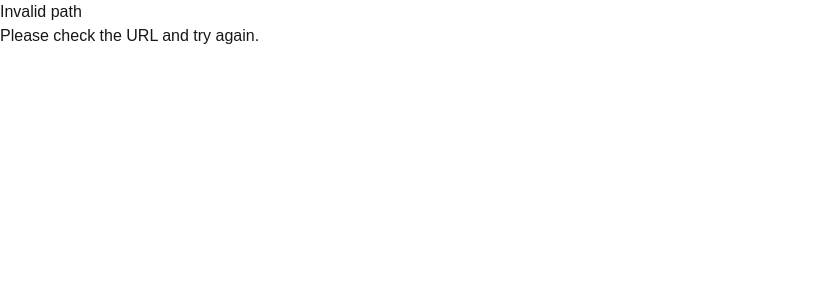
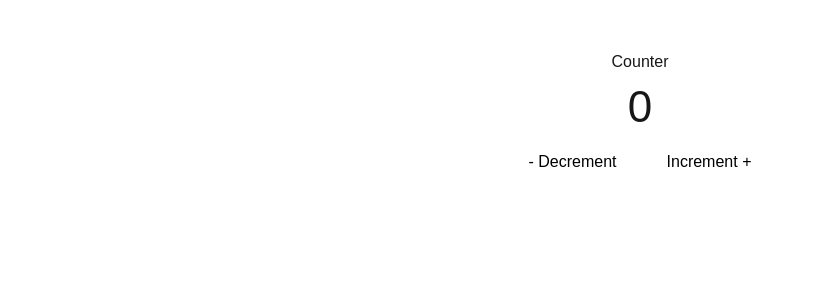
Before and after one commit to ProjectRavel/Learn-NextJs, a Next.js app: page /counter in a window 1280 px wide. Before the commit this address had no page. Shown: the top 300 px of the page, without its empty margins (0-813 px from the left). Built offline with nearby package versions, Linux system fonts and the light colour scheme.

Commit message:
Add CounterPage component with metadata and Counter integration

```diff
--- /dev/null
+++ b/src/app/counter/page.tsx
@@ -0,0 +1,10 @@
+import { Counter } from "./counter"
+
+export const metadata = {
+    title: 'Counter Page',
+    description: 'This is the counter page of the application.',
+}
+
+export default function CounterPage(){
+    return <Counter />
+}
```
